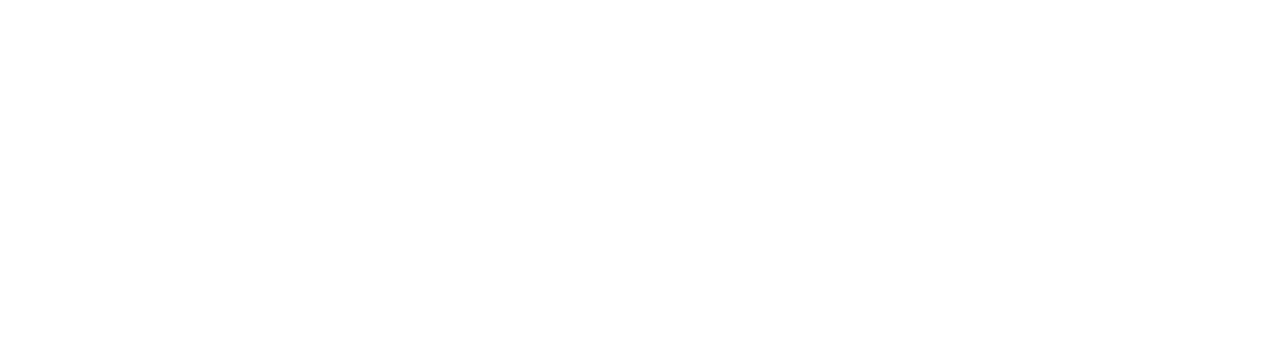
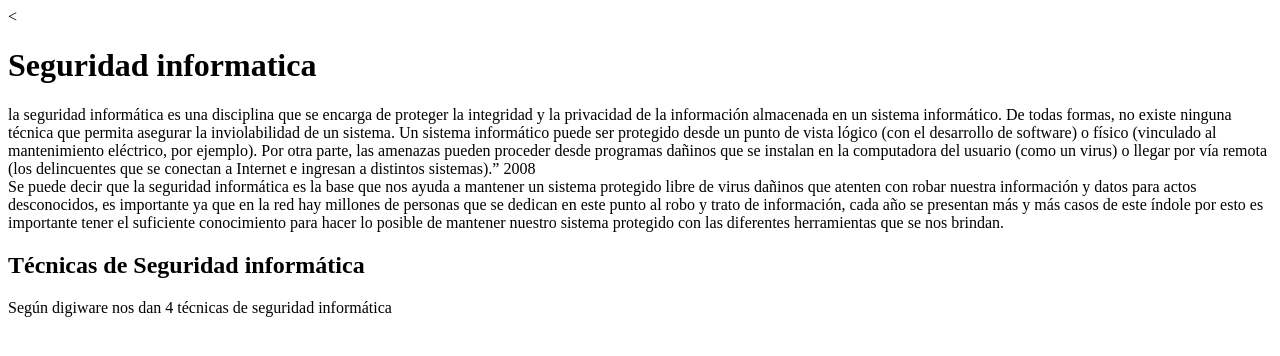
Before and after one commit to ediver-obando/fase3trabajo, a plain HTML site: page index.html in a window 1280 px wide. Drawn offline with Linux system fonts and the light colour scheme.

Commit message:
Update index.html
se actualizo la informacion

```diff
--- a/index.html
+++ b/index.html
@@ -1,12 +1,32 @@
 <!DOCTYPE html>
-<html lang="es">
-<head>
-<meta charset="utf-8"
+
+<<html lang="es">
+    <head>
+    <meta charset="utf-8"
 
 </head>
 <body>
-    <h1></h1>
-    <p></p>
+        <h1>Seguridad informatica</h1>
+        <p>la seguridad informática es una disciplina que se encarga de proteger la integridad y la privacidad
+            de la información almacenada en un sistema informático. De todas formas, no existe ninguna técnica
+            que permita asegurar la inviolabilidad de un sistema.
+            Un sistema informático puede ser protegido desde un punto de vista lógico (con el desarrollo de software)
+            o físico (vinculado al mantenimiento eléctrico, por ejemplo). Por otra parte, las amenazas pueden proceder
+            desde programas dañinos que se instalan en la computadora del usuario (como un virus) o llegar por vía remota
+            (los delincuentes que se conectan a Internet e ingresan a distintos sistemas).” 2008
+            <br>
+
+             Se puede decir que la seguridad informática es la base que nos ayuda a mantener un sistema protegido libre de virus dañinos que atenten con robar nuestra información y datos para  actos desconocidos, es importante ya que en la red hay millones de personas que se dedican en este punto al robo y trato de información, cada año se presentan más y más casos de este índole  por esto es importante tener el suficiente conocimiento para hacer lo posible de mantener nuestro sistema protegido con las diferentes herramientas que se nos brindan.
+
+        </p>
+        <h2>Técnicas de Seguridad informática </h2>
+        <p>Según digiware nos dan 4 técnicas de seguridad informática
+
+
+        </p>
+
+
+
 </body>
 
 
```
